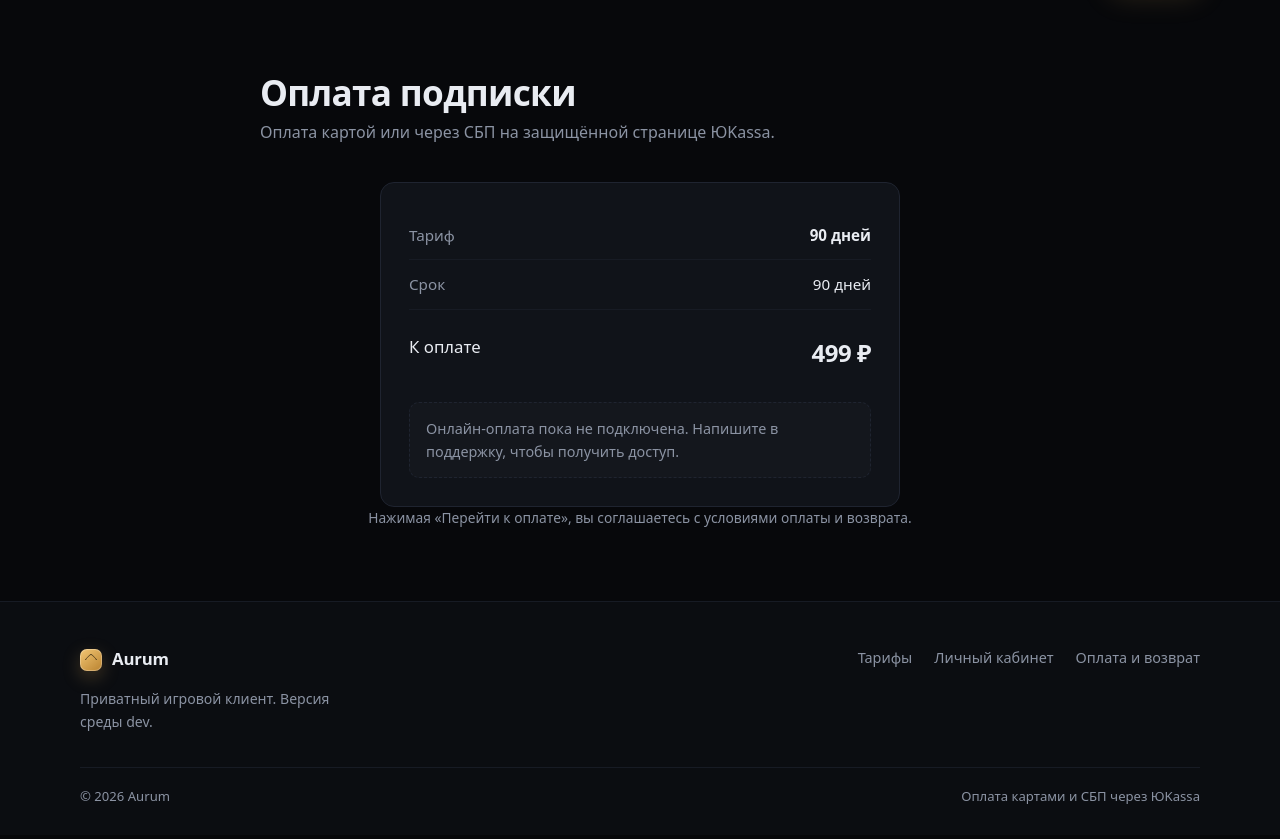
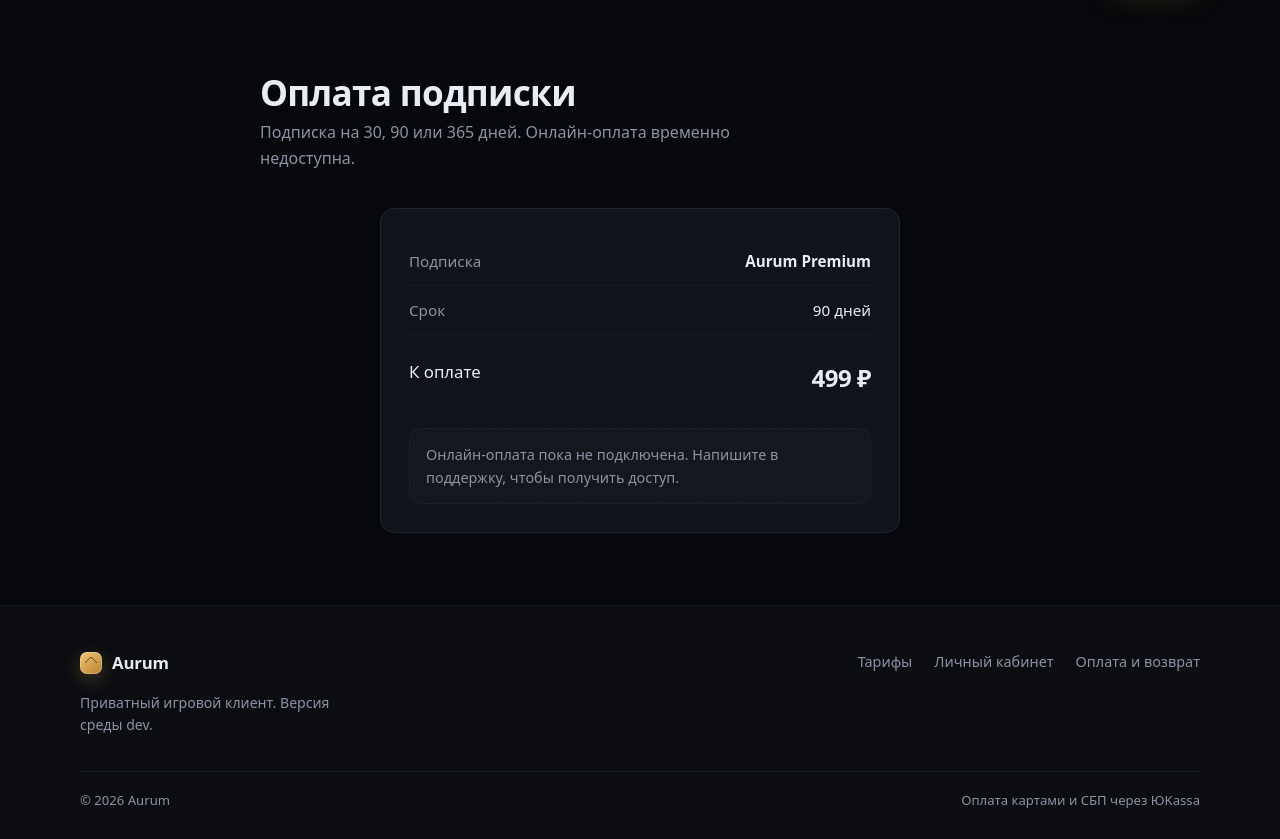
Before and after one commit to retwwer9-boop/aurum-client, a FastAPI app: page /buy in a window 1280 px wide. Shown: the part 69-908 px from the top of the page. Before the commit the page ends 873 px from the top, so only its background shows below. Run offline with FastAPI, Linux system fonts and the light colour scheme.

Commit message:
site: remove duplicated term row on checkout page

```diff
--- a/web/templates/buy.html
+++ b/web/templates/buy.html
@@ -6,13 +6,19 @@
   <div class="wrap narrow">
     <div class="section-head">
       <h2>Оплата подписки</h2>
-      <p class="muted">Оплата картой или через СБП на защищённой странице ЮKassa.</p>
+      <p class="muted">
+        {% if payments_enabled %}
+        Картой или через СБП на защищённой странице ЮKassa.
+        {% else %}
+        Подписка на 30, 90 или 365 дней. Онлайн-оплата временно недоступна.
+        {% endif %}
+      </p>
     </div>
 
     <div class="card buy-card">
       <div class="buy-row">
-        <span class="muted">Тариф</span>
-        <strong data-plan-title>—</strong>
+        <span class="muted">Подписка</span>
+        <strong>Aurum Premium</strong>
       </div>
       <div class="buy-row">
         <span class="muted">Срок</span>
@@ -37,10 +43,12 @@
       {% endif %}
     </div>
 
+    {% if payments_enabled %}
     <p class="muted small center">
       Нажимая «Перейти к оплате», вы соглашаетесь с
       <a href="/legal">условиями оплаты и возврата</a>.
     </p>
+    {% endif %}
   </div>
 </section>
 {% endblock %}
```
